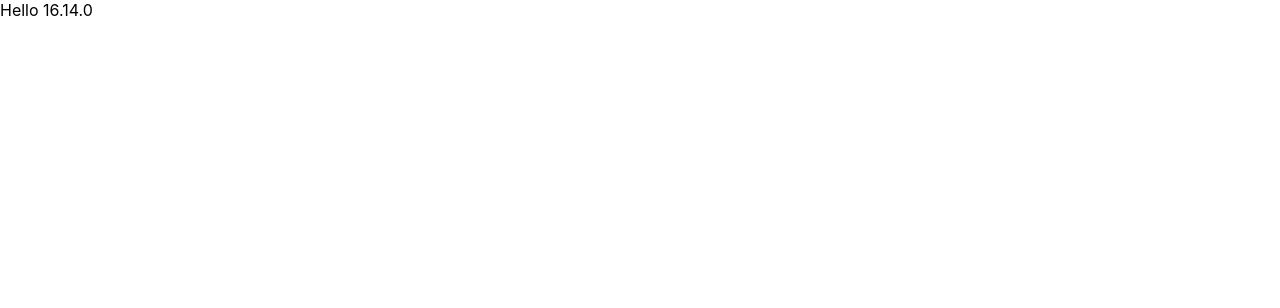
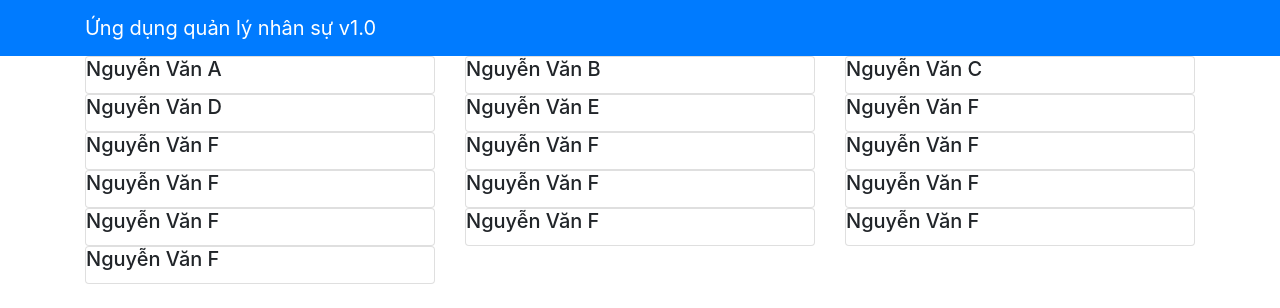
Before and after one commit to sangnd2x/lab, a React (Create React App) app: page / in a window 1280 px wide. Shown: the top 308 px of the page. Built offline with nearby package versions, Linux system fonts and the light colour scheme.

Commit message:
asm1 added staffsListComponent and staffsInfoComponent

```diff
--- a/package.json
+++ b/package.json
@@ -7,7 +7,7 @@
     "bootstrap-social": "5.1.1",
     "cross-fetch": "2.1.0",
     "css-loader": "^1.0.0",
-    "dateformat": "^4.5.1",
+    "dateformat": "^4.6.3",
     "font-awesome": "4.7.0",
     "prop-types": "15.6.0",
     "react": "^16.3.2",
--- a/src/App.js
+++ b/src/App.js
@@ -1,12 +1,30 @@
-import React, {Component} from 'react';
+import React, { Component } from 'react';
+import { Navbar, NavbarBrand } from 'reactstrap';
 import './App.css';
-import { DEPARTMENTS, ROLE, STAFFS } from '../staffs';
+import { STAFFS } from './staffs';
+import StaffsList from './components/staffsListComponent'
+
 
 class App extends Component {
+  constructor(props) {
+    super(props);
+
+    this.state = {
+      staffs: STAFFS
+    }
+  }
+
   render() {
     return (
-      <div>Hello {React.version}</div>
-    )
+      <div>
+        <Navbar dark color="primary">
+          <div className="container">
+            <NavbarBrand href="/">Ứng dụng quản lý nhân sự v1.0</NavbarBrand>
+          </div>
+        </Navbar>
+        <StaffsList staff={this.state.staffs} />
+      </div>
+    );
   }
 }
 
--- /dev/null
+++ b/src/components/staffsInfoComponent.js
@@ -0,0 +1,42 @@
+import React, { Component } from "react";
+import { Card, CardTitle, CardText, CardImg } from "reactstrap"
+import dateFormat, { masks } from "dateformat";
+
+class StaffsInfo extends Component{
+    constructor(props) {
+        super(props);
+    }
+
+    render() {
+        const staff = this.props.selectedStaff
+
+        console.log(staff)
+
+        if (staff == null) {
+            return (
+                <div></div>
+            )
+        } else {
+            const birdthDate = new Date(staff.doB)
+            const joinDate = new Date(staff.startDate)
+
+            return (
+                <div className="container">
+                    <div className="row">
+                        <Card className="col-12 col-md-6 col-lg-4">
+                            <CardTitle>{staff.name}</CardTitle>
+                            <CardText>Ngày sinh: {dateFormat(birdthDate, "dd/mm/yyyy")}</CardText>
+                            <CardText>Ngày vào công ty: {dateFormat(joinDate, "dd/mm/yyyy")}</CardText>
+                            <CardText>Phòng ban: {staff.department.name}</CardText>
+                            <CardText>Số ngày nghỉ còn lại: {staff.annualLeave}</CardText>
+                            <CardText>Số ngày đã làm thêm: {staff.overTime}</CardText>
+                        </Card>
+                    </div>
+                </div>
+            )
+        }
+
+    }
+}
+
+export default StaffsInfo;
--- /dev/null
+++ b/src/components/staffsListComponent.js
@@ -0,0 +1,42 @@
+import React, {Component} from "react";
+import { Card, CardTitle } from "reactstrap";
+import StaffsInfo from "./staffsInfoComponent";
+
+class StaffsList extends Component {
+    constructor(props) {
+        super(props);
+
+        this.state = {
+            selectedStaff: null
+        };
+    }
+
+    selectedStaff(staff) {
+        this.setState({ selectedStaff: staff})
+    }
+
+    render() {
+        const staff = this.props.staff.map(staff => {
+            return (
+                <div key={staff.id} className="col-12 col-md-6 col-lg-4 m-0.5">
+                    <Card onClick={() => this.selectedStaff(staff)}>
+                        <CardTitle>{staff.name}</CardTitle>
+                    </Card>
+                </div>
+            )
+        });
+
+        return (
+            <div className="container">
+                <div className="row">
+                    {staff}
+                </div>
+                <div className="row">
+                    <StaffsInfo selectedStaff={ this.state.selectedStaff } />
+                </div>
+            </div>
+        )
+    }
+}
+
+export default StaffsList;
--- a/src/index.js
+++ b/src/index.js
@@ -1,5 +1,6 @@
 import React from 'react';
 import ReactDOM from 'react-dom';
+import 'bootstrap/dist/css/bootstrap.min.css'
 import './index.css';
 import App from './App';
 import reportWebVitals from './reportWebVitals';
```
Also changed, not shown: src/staffs.jsx (renamed from staffs.jsx), 1 other file (tests, documents, lock files or other folders).
